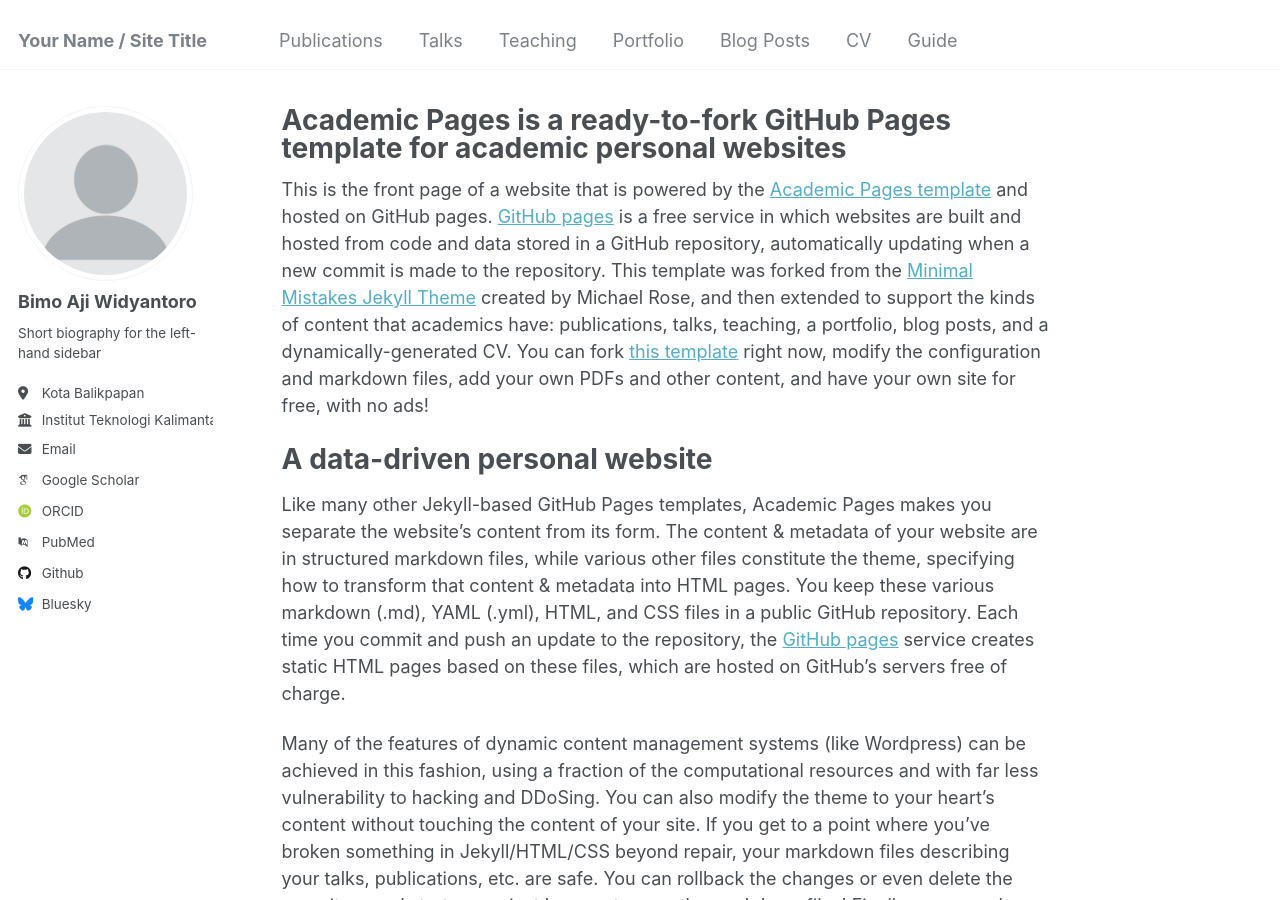
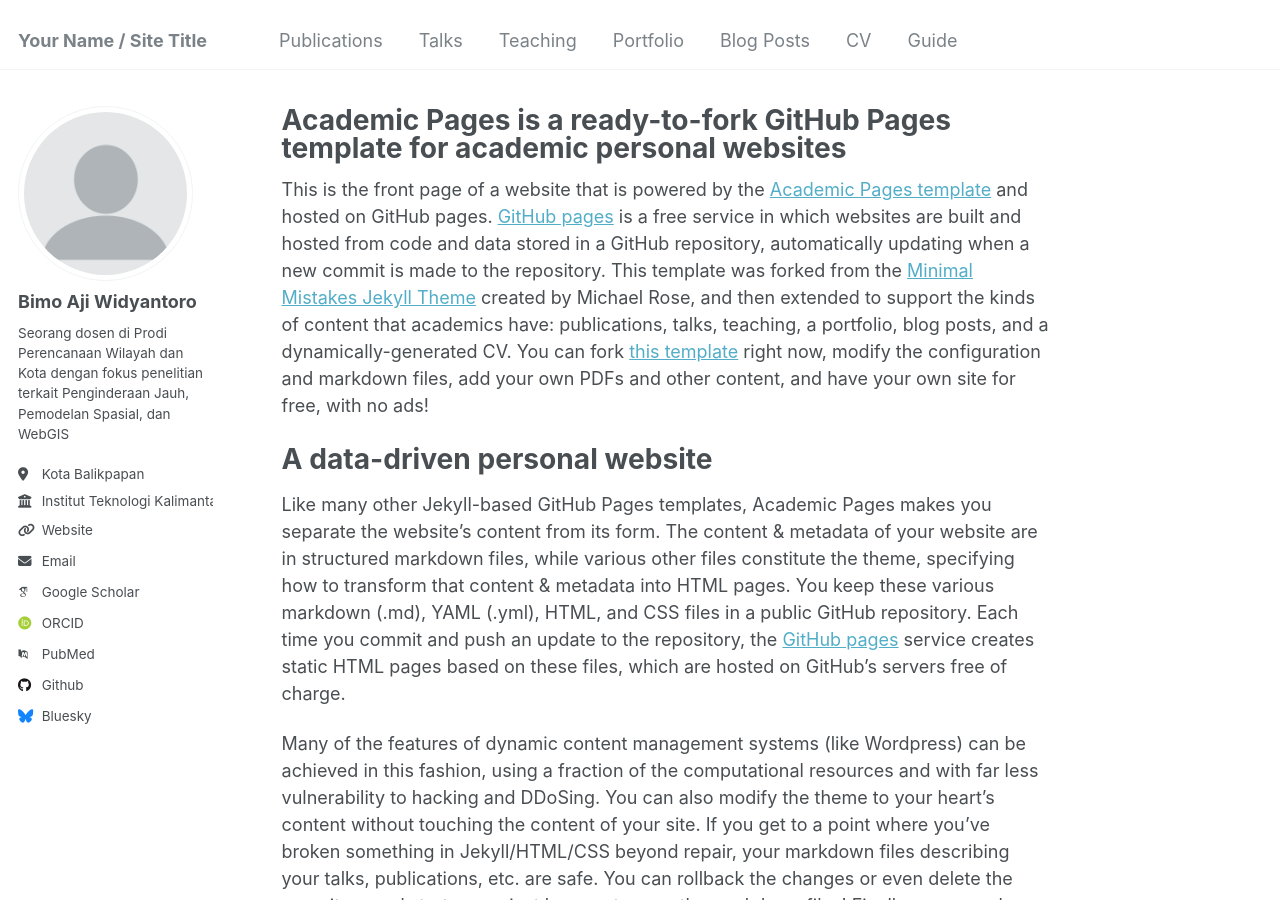
Before and after one commit to bawidyantoro/bawidyantoro.github.io, a Jekyll site: the page built from _pages/about.md, in a window 1280 px wide and 900 px high. Built offline with Jekyll 4.4.1, drawn with Linux system fonts in a browser that asks for light colours; some web fonts are replaced.

Commit message:
Update _config.yml

```diff
--- a/_config.yml
+++ b/_config.yml
@@ -24,10 +24,10 @@ author:
   avatar           : "profile.png"
   name             : "Bimo Aji Widyantoro"
   pronouns         : # example: "she/her"
-  bio              : "Short biography for the left-hand sidebar"
+  bio              : "Seorang dosen di Prodi Perencanaan Wilayah dan Kota dengan fokus penelitian terkait Penginderaan Jauh, Pemodelan Spasial, dan WebGIS"
   location         : "Kota Balikpapan"
   employer         : "Institut Teknologi Kalimantan"
-  uri              : # URL
+  uri              : "https://bawidyantoro.github.io"
   email            : "bimo.widyantoro@lecturer.itk.ac.id"
 
   # Academic websites
```
